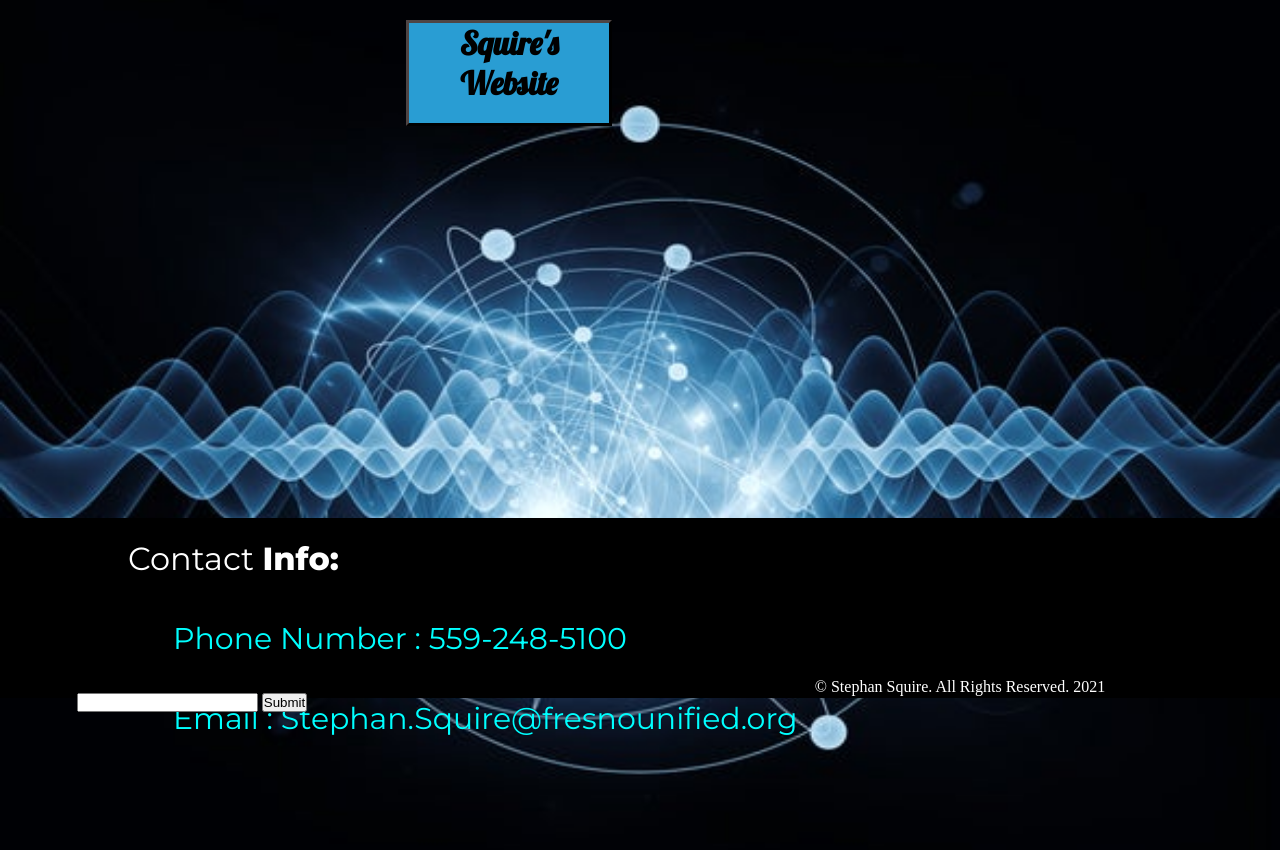
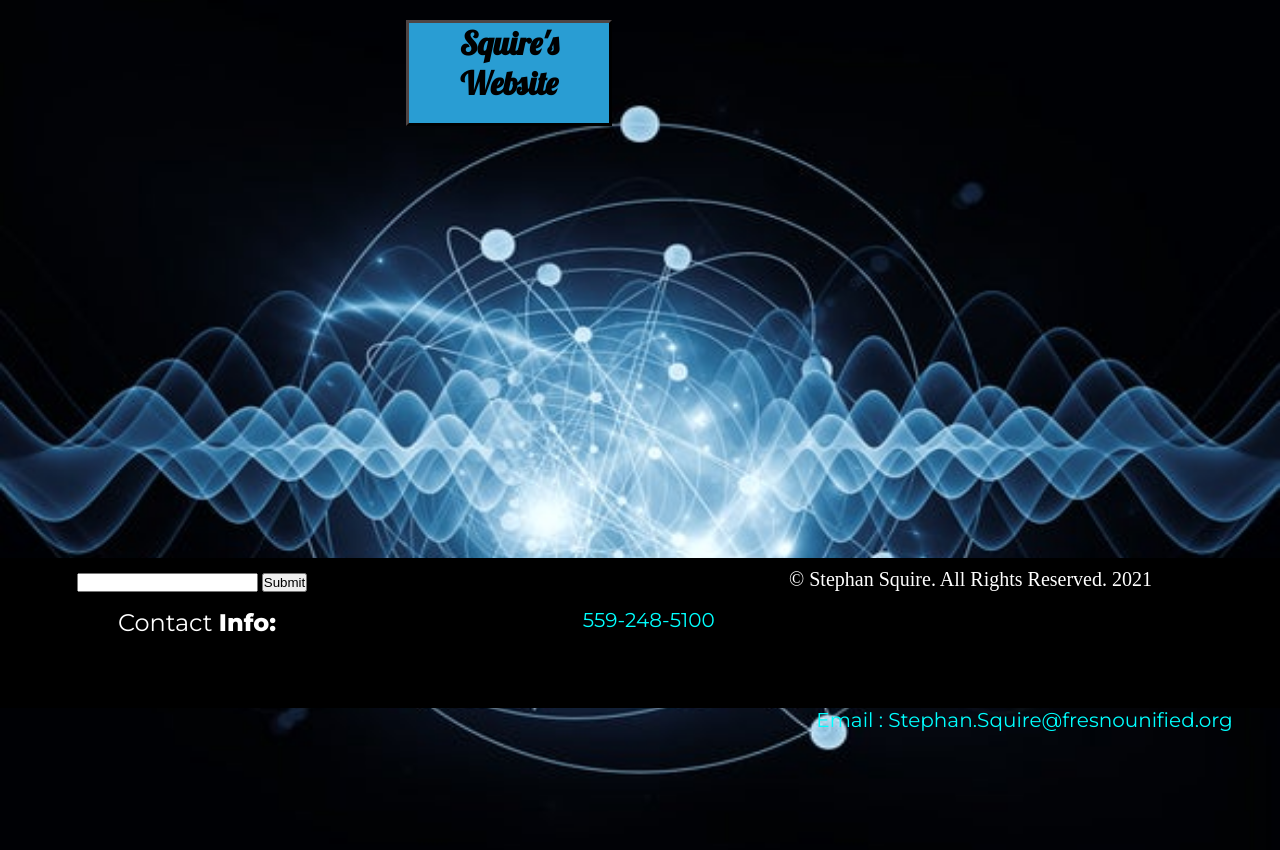
Before and after one commit to St3phanS/final-project, a plain HTML site: page index.html in a window 1280 px wide. Shown: the part 102-952 px from the top of the page. Drawn offline with Linux system fonts and the light colour scheme; a web font is replaced by a local one.

```diff
--- a/css/style.css
+++ b/css/style.css
@@ -149,32 +149,40 @@
     left: 0;
     bottom: 0;
     width: 100%;
-    height: 180px;
+    height: 140px;
     display: block;
     background-color: black;
 }
 
-.inner_footer{
-    width: 80%;
-    height: 80px;
-    display: block;
-    margin: 0 auto;
+.upper-footer{
+    width: 100%;
+    height: 40px;
+}
+
+.lower-footer{
+    width: 100%;
+    height: 100px;
     background-color: black;
-    float: middle;
+    float: left;
+    text-align: center;
+    margin-top: 10px;
+    display: inline;
 }
 
 .contact_title{
     height: 100%;
-    display: table;
+    width: 30%;
     float: left;
+    position: relative;
+    left: 5px;
 }
+
 .contact_title h1{
     color: white;
     height: 100%;
-    display: table-cell;
     vertical-align: middle;
     font-family: 'Montserrat';
-    font-size: 32px;
+    font-size: 24px;
     font-weight: 200;
 }
 
@@ -183,31 +191,52 @@
 }
 
 .contact_info{
-    float: right;
     height: 100%;
+    width: 68%;
+    float: left;
+
 }
 
-.contact_info a{
+.contact_info p{
     color: white;
     height: 100%;
-    display: table;
-    float: left;
-    padding: 0px 45px;
+
+    margin-top: 5px;
+
 }
 
 .contact_info:last-child{
     padding-right: 10px;
 }
 .contact_info a li {
-    display: table-cell;
+    /* display: table-cell; */
     vertical-align: middle;
     height: 100%;
     color: white;
     font-family: 'Montserrat';
-    font-size:  30px;
+    font-size:  20px;
     color: aqua;
+    text-align: right;
+    position: relative;
+    right: 5%;
 }
 
+.phone{
+    height: 100%;
+    width: 40%;
+
+}
+
+.email{
+    height: 100%;
+    width: 50%;
+    float: right;
+
+}
+
+.email li{
+    font-size: 5px;
+}
 .footer-col {
     width: 30%;
     float: left;
@@ -215,12 +244,19 @@
     color: white;
 }
 
+.footer-col p {
+    float: right;
+    position: relative;
+    margin-top: 10px;
+    font-size: 20px;
+}
+
 .submit, .social {
     display: block;
     margin-top: 15px;
 }
 
-.fab {
+/* .fab {
     font-size: 3em;
     margin-left: 15px;
 }
@@ -236,4 +272,4 @@
 
 .fa-linkedin-in{
     color: #0077B5;
-}
+} */
--- a/index.html
+++ b/index.html
@@ -21,7 +21,7 @@
         <div class="logo">
             <a href="index.html">
                 <div class="logo">
-                    <img class="logo" src="img/logo.png" alt="Squire's Logo">
+                    <img class="logo" src="./img/logo.png" alt="Squire's Logo">
                 </div>
 
                 <!-- <div class="logo-text">
@@ -56,7 +56,7 @@
 <!------------------------- End of Main Section ----------------------->
 
     <section class="home-content">
-        <img class="content-img box" src="img/student.png" alt="logo-pic">
+        <img class="content-img box" src="./img/student.png" alt="logo-pic">
         <p class="content-text box">
             Lorem ipsum dolor sit amet consectetur adipisicing elit. Provident similique delectus nisi odit sunt aliquid fuga recusandae, veritatis suscipit, accusantium necessitatibus eos amet dicta sint voluptas ullam deserunt aliquam saepe optio nihil libero corporis voluptatem iusto dolores. Assumenda itaque dolorem qui ab? Laborum repellat sapiente vel tenetur consectetur atque nemo!
         </p>
@@ -69,34 +69,43 @@
 
 
     <footer class="footer">
+        <div class="upper-footer">
+            <div class="footer-col submit">
+                <input />
+                <button>Submit</button>
+            </div>
 
-            <div class="inner_footer">
+            <div class="footer-col social">
+                <!-- <a href="https://tinyurl.com/yanz9hgu" target="_blank"><i class="fab fa-facebook"></i></a>
+                <a href="https://www.instagram.com/" target="_blank"><i class="fab fa-instagram"></i></a>
+                <a href="https://www.linkedin.com/" target="_blank"><i class="fab fa-linkedin-in"></i></a> -->
+            </div>
+            <div class="footer-col">
+                <p class="copy">&copy; Stephan Squire. All Rights Reserved. 2021</p>
+            </div>
+        </div>
+
+
+            <div class="lower-footer">
                 <div class="contact_title">
                     <h1>Contact <span>Info:</span></h1>
                 </div>
 
                 <ul class="contact_info">
-                    <a><li>Phone Number : 559-248-5100</li></a>
-                    <a><li>Email : Stephan.Squire@fresnounified.org</li></a>
+                    <div class="phone">
+                        <a><li> 559-248-5100</li></a>
+                    </div>
+
+                    <div class="email">
+                        <a><li>Email : Stephan.Squire@fresnounified.org</li></a>
+                    </div>
                 </ul>
             </div>
 
 
 
 
-        <div class="footer-col submit">
-            <input />
-            <button>Submit</button>
-        </div>
 
-        <div class="footer-col social">
-            <!-- <a href="https://tinyurl.com/yanz9hgu" target="_blank"><i class="fab fa-facebook"></i></a>
-            <a href="https://www.instagram.com/" target="_blank"><i class="fab fa-instagram"></i></a>
-            <a href="https://www.linkedin.com/" target="_blank"><i class="fab fa-linkedin-in"></i></a> -->
-        </div>
-        <div class="footer-col">
-            <p class="copy">&copy; Stephan Squire. All Rights Reserved. 2021</p>
-        </div>
 
 
 
```
